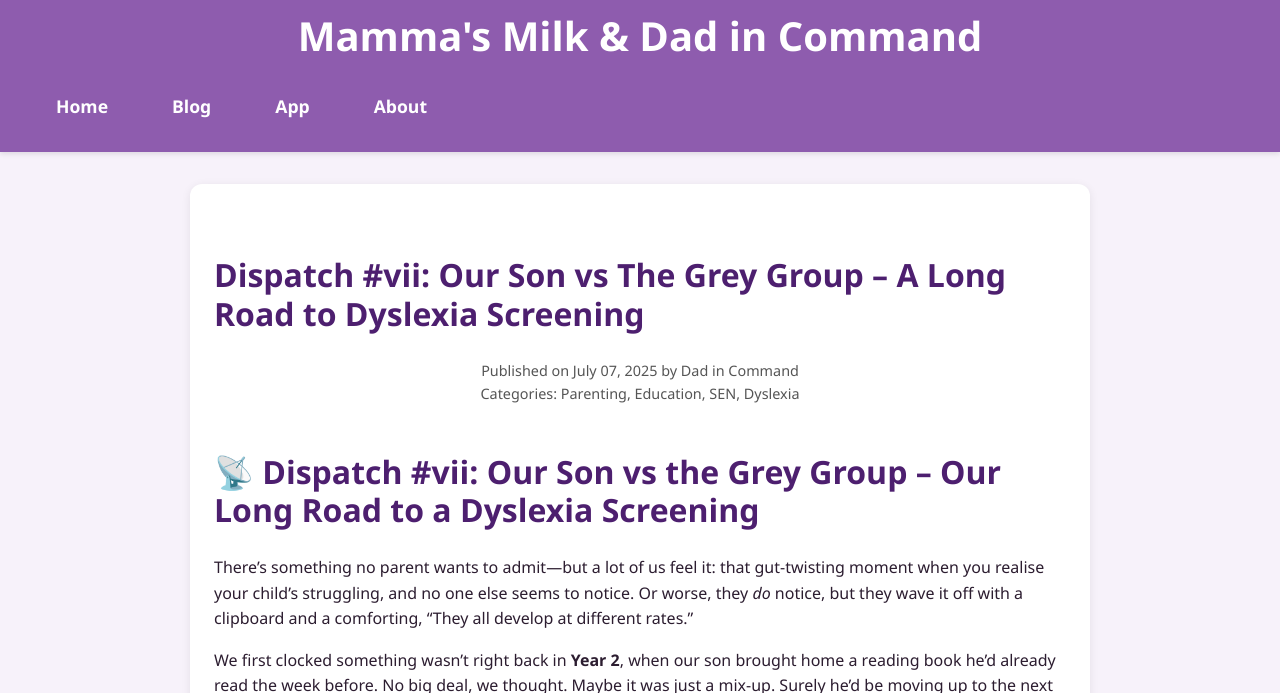
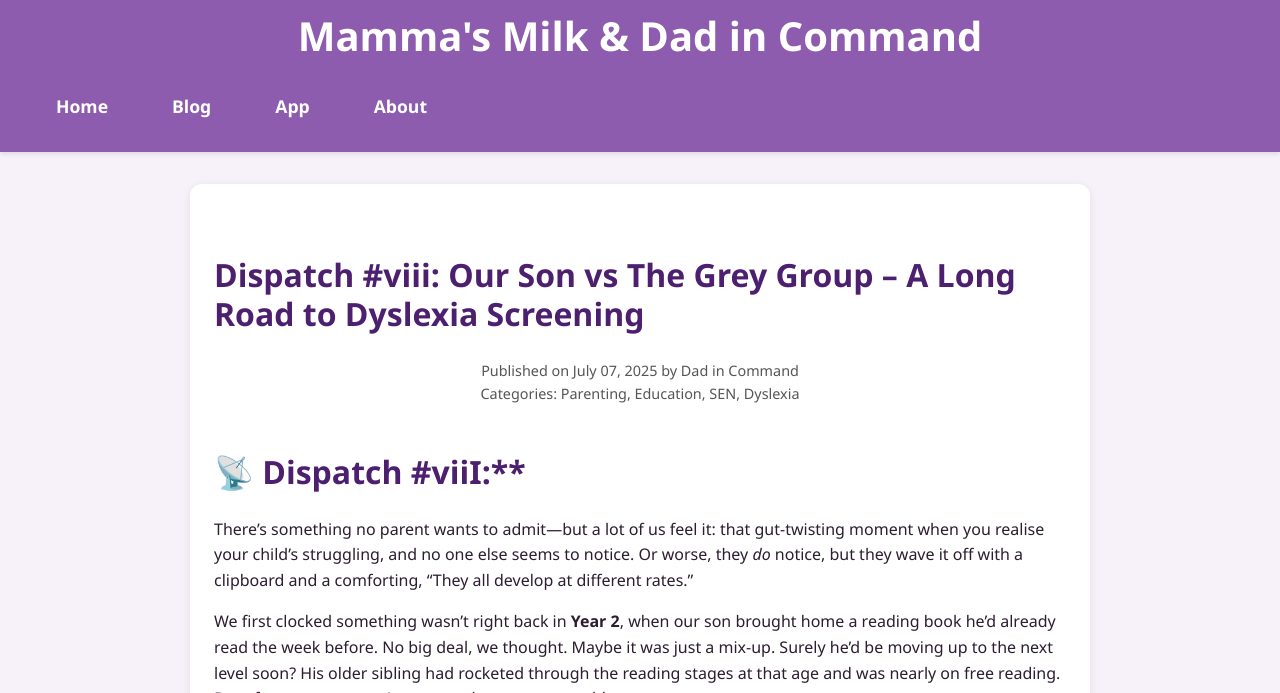
Before and after one commit to dadincommand/dadincommand.github.io, a Jekyll site: the page built from _posts/2025-07-07-grey-groupbattle.md, in a window 1280 px wide and 900 px high, cut to the strip 207-900 px from the top of the window. Built offline with Jekyll 4.4.1, drawn with Linux system fonts in a browser that asks for light colours.

Commit message:
Update 2025-07-07-grey-groupbattle.md

```diff
--- a/_posts/2025-07-07-grey-groupbattle.md
+++ b/_posts/2025-07-07-grey-groupbattle.md
@@ -1,5 +1,5 @@
 ---
-title: "Dispatch #vii: Our Son vs The Grey Group – A Long Road to Dyslexia Screening"
+title: "Dispatch #viii: Our Son vs The Grey Group – A Long Road to Dyslexia Screening"
 date: 2025-07-07
 layout: post
 categories: [Parenting, Education, SEN, Dyslexia]
@@ -9,7 +9,7 @@ author: Dad in Command
 excerpt: "After years of asking questions, raising flags, and watching our son struggle, we finally got an answer. This is the long road to his dyslexia screening."
 ---
 
-## 📡 Dispatch #vii: Our Son vs the Grey Group – Our Long Road to a Dyslexia Screening
+## 📡 Dispatch #viiI:**
 
 There’s something no parent wants to admit—but a lot of us feel it: that gut-twisting moment when you realise your child’s struggling, and no one else seems to notice. Or worse, they *do* notice, but they wave it off with a clipboard and a comforting, “They all develop at different rates.”
 
```
